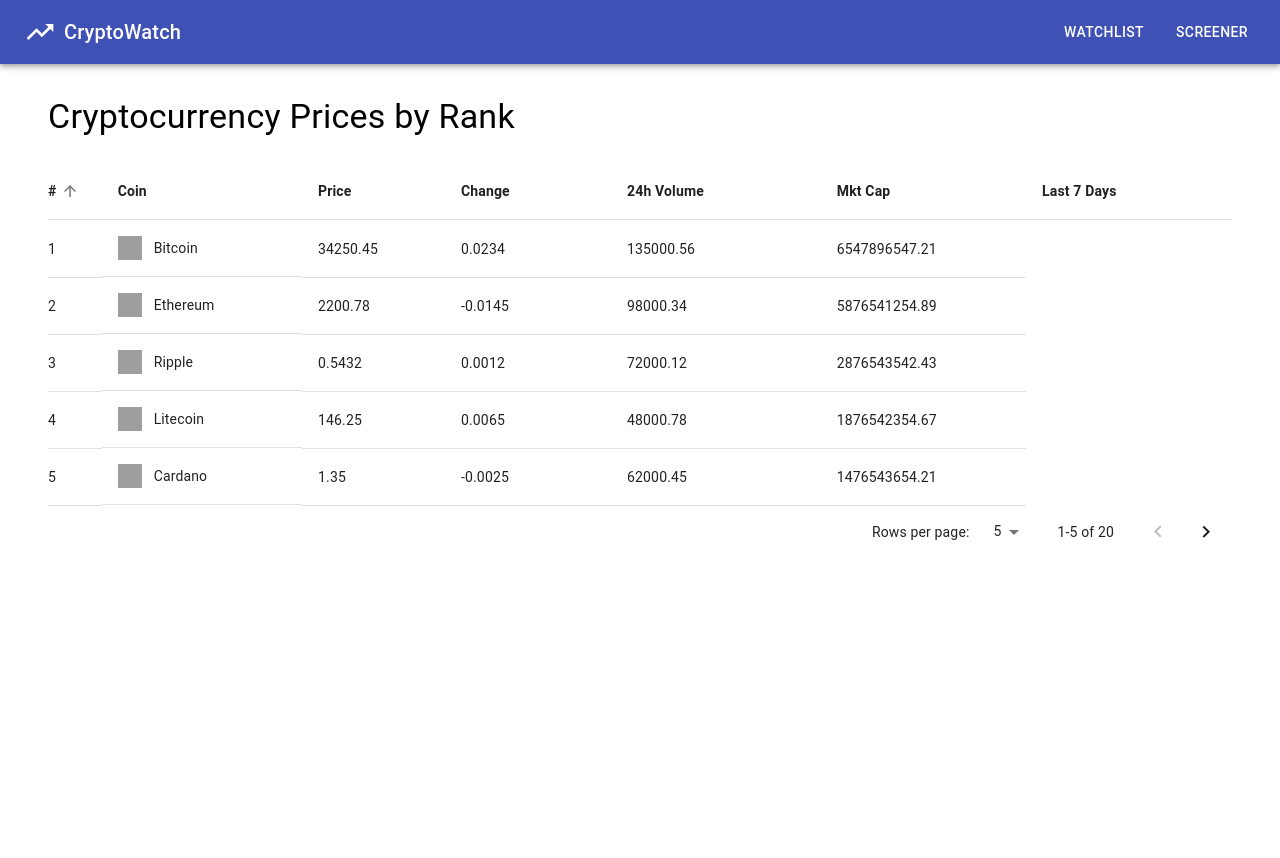
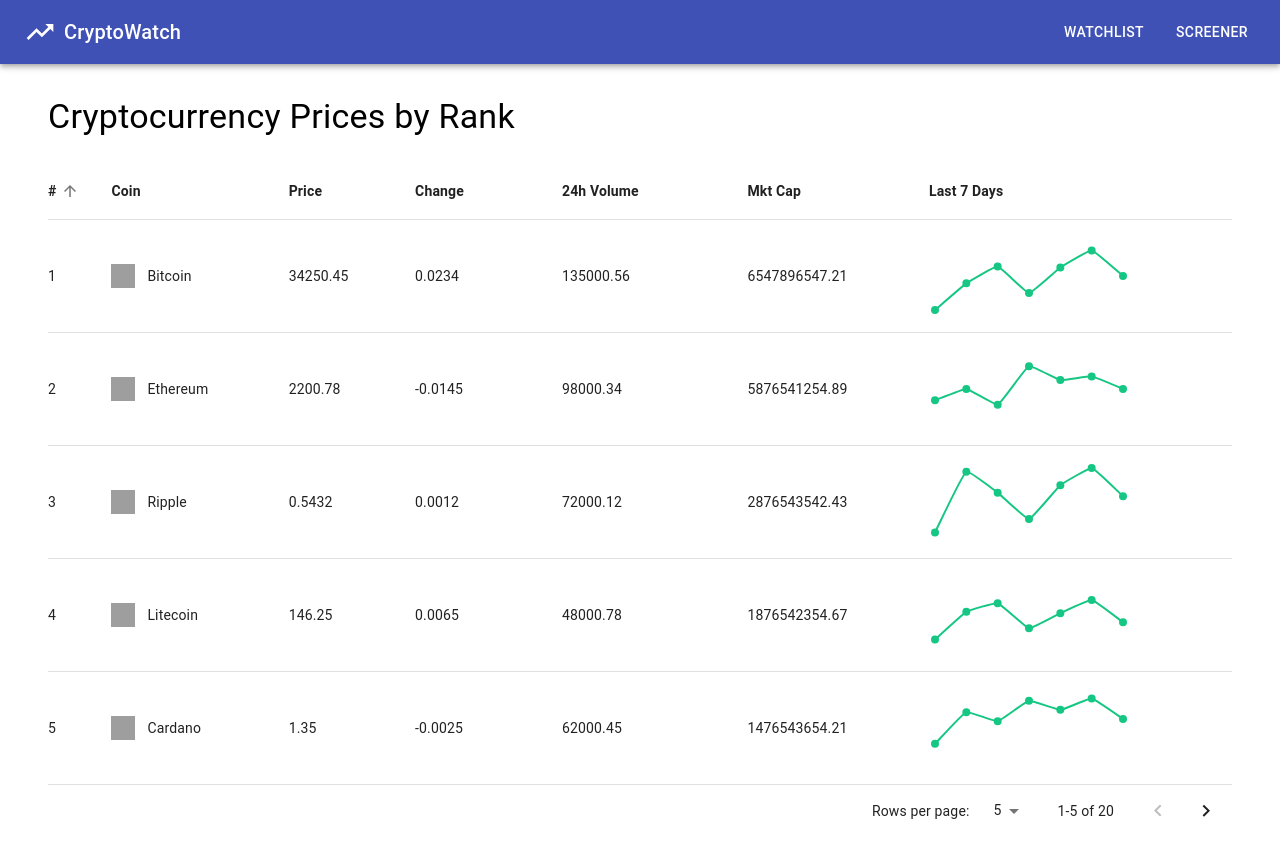
Before and after one commit to shridhiaggarwal/Crypto_Watchlist_Project, a React (Create React App) app: page /screener in a window 1280 px wide. Shown: the top 858 px of the page. Before the commit the page ends 800 px from the top, so only its background shows below. Built offline with nearby package versions, Linux system fonts and the light colour scheme; grey boxes are pictures that could not be loaded.

Commit message:
added graph

```diff
--- a/package.json
+++ b/package.json
@@ -12,7 +12,9 @@
     "@types/node": "^16.18.38",
     "@types/react": "^18.2.14",
     "@types/react-dom": "^18.2.6",
+    "chart.js": "^3.9.1",
     "react": "^18.2.0",
+    "react-chartjs-2": "^3.3.0",
     "react-dom": "^18.2.0",
     "react-router-dom": "^6.14.1",
     "react-scripts": "5.0.1",
--- /dev/null
+++ b/src/Containers/CryptoGraph/index.tsx
@@ -0,0 +1,61 @@
+import React from "react";
+import { Line } from "react-chartjs-2";
+import { IHistoricicalData } from "../CryptoTable";
+import styled from "styled-components";
+// import { format } from "date-fns";
+
+interface ICryptoGraphProps {
+  graphData: Array<IHistoricicalData>;
+}
+
+const StyledGraph = styled.div`
+  width: 200px;
+`;
+
+const CryptoGraph = (props: ICryptoGraphProps) => {
+  const { graphData } = props;
+
+  const timestamps = graphData.map((data) =>
+    new Date(data.timestamp).toLocaleDateString()
+  );
+  const prices = graphData.map((data) => data.price);
+
+  const chartData = {
+    labels: timestamps,
+    datasets: [
+      {
+        label: ``,
+        data: prices,
+        fill: false,
+        borderColor: "#16c784",
+        backgroundColor: "#16c784",
+        borderWidth: 2,
+        tension: 0.1,
+      },
+    ],
+  };
+
+  const options = {
+    scales: {
+      x: {
+        display: false, // Hide x-axis labels
+      },
+      y: {
+        display: false, // Hide y-axis labels
+      },
+    },
+    plugins: {
+      legend: {
+        display: false, // Hide dataset label
+      },
+    },
+  };
+
+  return (
+    <StyledGraph>
+      <Line data={chartData} options={options} width={150} height={60}/>
+    </StyledGraph>
+  );
+};
+
+export default CryptoGraph;
--- a/src/Pages/CryptoTable/index.tsx
+++ b/src/Containers/CryptoTable/index.tsx
@@ -9,6 +9,8 @@ import TableRow from "@material-ui/core/TableRow";
 import TableSortLabel from "@material-ui/core/TableSortLabel";
 import { TableOrder } from "../../Utils/common";
 import styled from "styled-components";
+import CryptoGraph from "../CryptoGraph";
+import Box from "@material-ui/core/Box";
 
 interface ITableHeadCells {
   id: string;
@@ -62,7 +64,7 @@ const StyledTableHead = styled(TableCell)`
   font-weight: bolder;
 `;
 
-const StyledTableCell = styled(TableCell)`
+const StyledAlignedCell = styled(Box)`
   display: flex;
   align-items: center;
 `;
@@ -144,7 +146,6 @@ const CryptoTable = (props: ICryptoTableProps) => {
   const [rowsPerPage, setRowsPerPage] = React.useState(5);
 
   console.log("rendering CryptoTable");
-  console.log("rows", rows);
 
   const descendingComparator = (a: any, b: any, orderBy: any) => {
     if (orderBy === "coinNameIcon") {
@@ -229,17 +230,21 @@ const CryptoTable = (props: ICryptoTableProps) => {
                     >
                       {row.rank}
                     </TableCell>
-                    <StyledTableCell align="left">
-                      <StyledImage src={row.image} />
-                      {row.name}
-                    </StyledTableCell>
+                    <TableCell align="left">
+                      <StyledAlignedCell>
+                        <StyledImage src={row.image} />
+                        {row.name}
+                      </StyledAlignedCell>
+                    </TableCell>
                     <TableCell align="left">{row.price}</TableCell>
                     <TableCell align="left">{row.change}</TableCell>
                     <TableCell align="left">{row.volume24h}</TableCell>
                     <TableCell align="left">{row.mktCap}</TableCell>
-                    {/* {row.last7Days && (
-                      <TableCell align="left">{row.last7Days}</TableCell>
-                    )} */}
+                    <TableCell align="left">
+                      {row.last7Days && (
+                        <CryptoGraph graphData={row.last7Days} />
+                      )}
+                    </TableCell>
                   </TableRow>
                 );
               })}
--- a/src/Pages/CryptoListPage/index.tsx
+++ b/src/Pages/CryptoListPage/index.tsx
@@ -9,7 +9,7 @@ import { IWatchlistProps } from "../WatchListPage";
 import watchlistsJson from "../../Jsons/watchlists.json";
 import ChevronLeftIcon from "@material-ui/icons/ChevronLeft";
 import CircularProgress from "@material-ui/core/CircularProgress";
-import CryptoTable from "../CryptoTable";
+import CryptoTable from "../../Containers/CryptoTable";
 
 const StyledPageBox = styled(Box)`
   margin: 16px 16px;
--- a/src/Pages/ScreenerPage/index.tsx
+++ b/src/Pages/ScreenerPage/index.tsx
@@ -1,12 +1,12 @@
 import React from "react";
 import { useFetchCryptoListData } from "../../Hooks/use-fetch-cryptolist-data/use-fetch-cryptolist-data.hook";
 import Box from "@material-ui/core/Box";
-import CryptoTable from "../CryptoTable";
+import CryptoTable from "../../Containers/CryptoTable";
 import CircularProgress from "@material-ui/core/CircularProgress";
 import Typography from "@material-ui/core/Typography";
 import styled from 'styled-components';
 import cryptoCoinsJson from "../../Jsons/cryptoCoins.json"
-import { ICoinProps } from "../CryptoTable";
+import { ICoinProps } from "../../Containers/CryptoTable";
 
 const StyledPageBox = styled(Box)`
   margin: 32px 48px;
@@ -17,39 +17,6 @@ const StyledTypography = styled(Typography)<{
 }>`
   margin: ${props => props.margin};
 `;
-
-const tableRows = [
-  {
-    rank: 1,
-    coinSymbol: "BTC",
-    coinName: "bitcoin",
-    coinImage: "image",
-    price: 20000,
-    volume24h: 3.4,
-    mktCap: 69,
-    last7Days: 4.3,
-  },
-  {
-    rank: 3,
-    coinSymbol: "ETH",
-    coinName: "Ethereum",
-    coinImage: "image",
-    price: 2200.78,
-    volume24h: 98000.34,
-    mktCap: 67,
-    last7Days: 4,
-  },
-  {
-    rank: 2,
-    coinSymbol: "BTC",
-    coinName: "SILVER",
-    coinImage: "image",
-    price: 5000,
-    volume24h: 3.6,
-    mktCap: 57,
-    last7Days: 40,
-  },
-];
 
 const ScreenerPage = () => {
   const [cryptoList, isListLoading, errorListData] = [ [], false, false] //useFetchCryptoListData();
--- a/src/Pages/WatchListPage/index.tsx
+++ b/src/Pages/WatchListPage/index.tsx
@@ -9,7 +9,7 @@ import styled from "styled-components";
 import watchlistsJson from "../../Jsons/watchlists.json";
 import WatchlistCard from "./components/watchlistCard";
 import CloseIcon from "@material-ui/icons/Close";
-import { ICoinProps } from "../CryptoTable";
+import { ICoinProps } from "../../Containers/CryptoTable";
 
 export interface IWatchlistProps {
   id: number;
```
Also changed, not shown: 1 other file (tests, documents, lock files or other folders).
